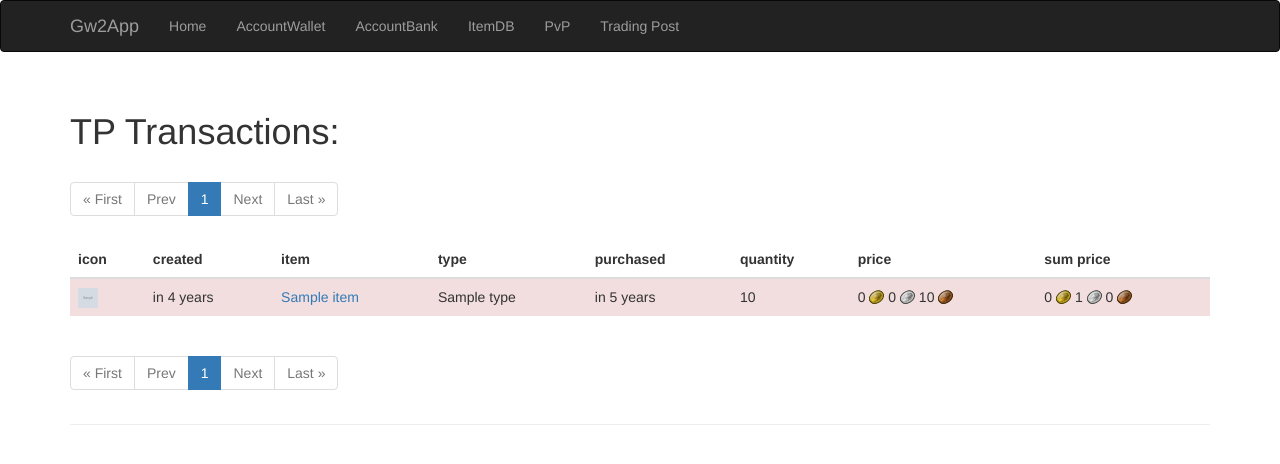
After one commit to frenos/gw2app, a Python web app: template app/templates/transactions.html in a window 1280 px wide. The commit adds this page. Shown: the top 464 px of the page. Run offline with Jinja, Linux system fonts and the light colour scheme; the template is opened without the code that fills it: most values are stand-ins (such as "Sample title", 1, 10 or a date in 2020); grey boxes marked "Sample" are stand-in pictures; some libraries are stand-ins or nearby versions.

Commit message:
-add site for Transactions

```diff
--- a/app/database/models.py
+++ b/app/database/models.py
@@ -19,6 +19,7 @@ class Item(db.Model):
     default_skin = db.Column(db.Integer)
     bankslots = db.relationship('BankSlot', backref='item')
     priceData = db.relationship('PriceData')
+    transactions = db.relationship('TPTransaction', backref='item')
 
 
 class ItemFlag(db.Model):
--- a/app/templates/base.html
+++ b/app/templates/base.html
@@ -27,6 +27,7 @@
                     <li><a href="{{ url_for('mainsite.accountBank') }}">AccountBank</a></li>
                     <li><a href=" {{ url_for('mainsite.items') }}">ItemDB</a></li>
                     <li><a href="{{ url_for('mainsite.pvpMatches') }}">PvP</a></li>
+                    <li><a href="{{ url_for('mainsite.transactions') }}">Trading Post</a></li>
                 </ul>
             </div>
         </div>
--- /dev/null
+++ b/app/templates/transactions.html
@@ -0,0 +1,48 @@
+{% from "macros.html" import render_coin %}
+{% from "macros.html" import render_pagination %}
+{% extends "base.html" %}
+
+{% block title %}Gw2App - TPTransactions{% endblock %}
+
+{% block page_content %}
+    <div class="page-header">
+        <h1>TP Transactions:</h1>
+        {{ render_pagination(pagination) }}
+        <table class="table table-hover table-striped">
+            <thead>
+            <tr>
+                <th>icon</th>
+                <th>created</th>
+                <th>item</th>
+                <th>type</th>
+                <th>purchased</th>
+                <th>quantity</th>
+                <th>price</th>
+                <th>sum price</th>
+            </tr>
+            </thead>
+            <tbody>
+            {% for transaction in pagination.items %}
+                {% if transaction.type == 'sell' %}
+                    <tr class="success">
+                        {% else %}
+                    <tr class="danger">
+                {% endif %}
+            <td><img src="{{ transaction.item.icon }}" height="20" width="20"/></td>
+            <td> {{ moment(transaction.created).fromNow(refresh=true) }}</td>
+            <td>
+                <a href="{{ url_for('mainsite.itemsDetails', itemid=transaction.item_id) }}">{{ transaction.item.name }}</a>
+            </td>
+            <td> {{ transaction.type }}</td>
+            <td> {{ moment(transaction.purchased).fromNow(refresh=true) }}</td>
+            <td> {{ transaction.quantity }}</td>
+            <td> {{ render_coin(transaction.price) }}</td>
+            <td> {{ render_coin(transaction.price * transaction.quantity) }}</td>
+            </tr>
+            {% endfor %}
+            </tbody>
+        </table>
+        {{ render_pagination(pagination) }}
+    </div>
+
+{% endblock %}
```
Also changed, not shown: app/mainsite/views.py (+7 -1 lines).
